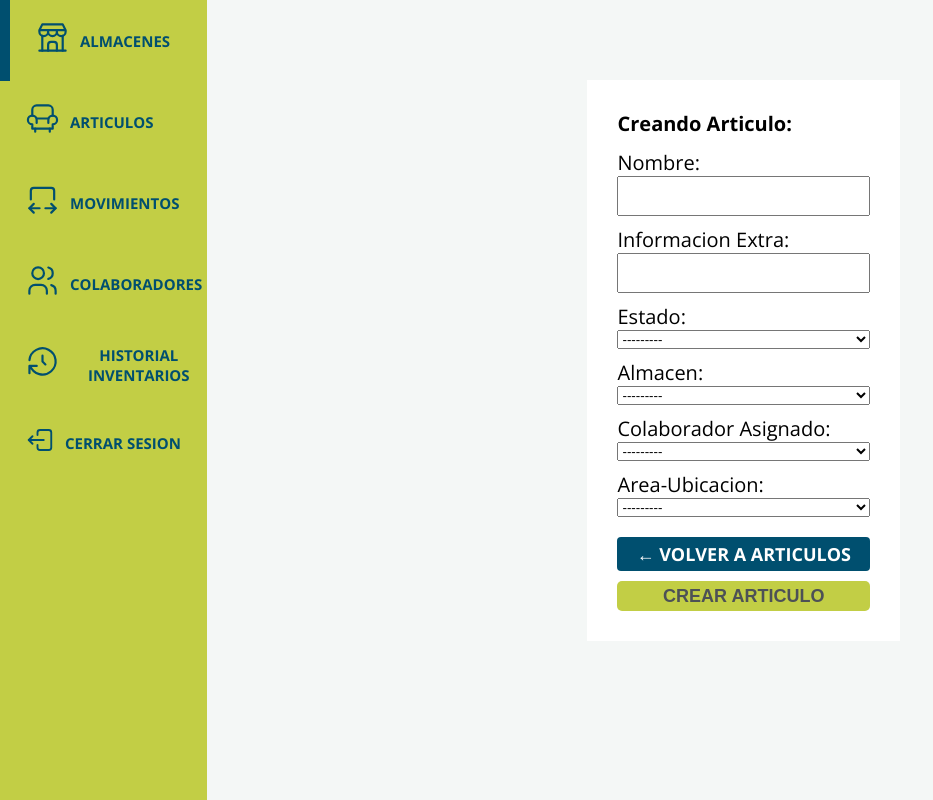
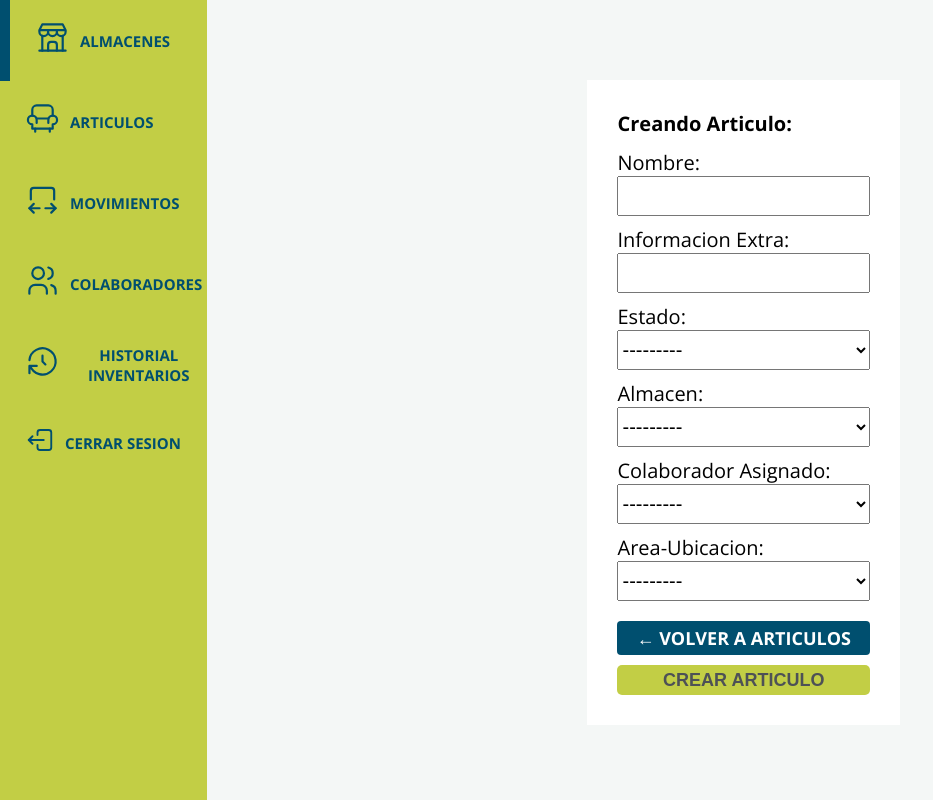
Before and after one commit to ViTh0X/aplicaciones_incasur, a Django app: page /logistica/agregar-items in a window 1280 px wide. Shown: the whole page, without its empty margins (0-933 px from the left). Run offline with Django 5.2, Linux system fonts and the light colour scheme; the visitor is signed in with stand-in values (Sample User, id 1); data that the repository does not hold is empty.

Commit message:
Formulario agregar items

```diff
--- a/templates/logistica/formulario_agregar_items.html
+++ b/templates/logistica/formulario_agregar_items.html
@@ -22,19 +22,19 @@
                 <label for="">Informacion Extra:</label>
                 {{ form.descripcion_item }}
             </div>
-            <div class="campos_textosimple">
+            <div class="campos_textoopciones">
                 <label for="">Estado:</label>
                 {{ form.id_estado }}
             </div>
-            <div class="campos_textosimple">
+            <div class="campos_textoopciones">
                 <label for="">Almacen:</label>
                 {{ form.id_almacen }}
             </div>
-            <div class="campos_textosimple">
+            <div class="campos_textoopciones">
                 <label for="">Colaborador Asignado:</label>
                 {{ form.id_usuario }}
             </div>
-            <div class="campos_textosimple">
+            <div class="campos_textoopciones">
                 <label for="">Area-Ubicacion:</label>
                 {{ form.id_area }}
             </div>
```
